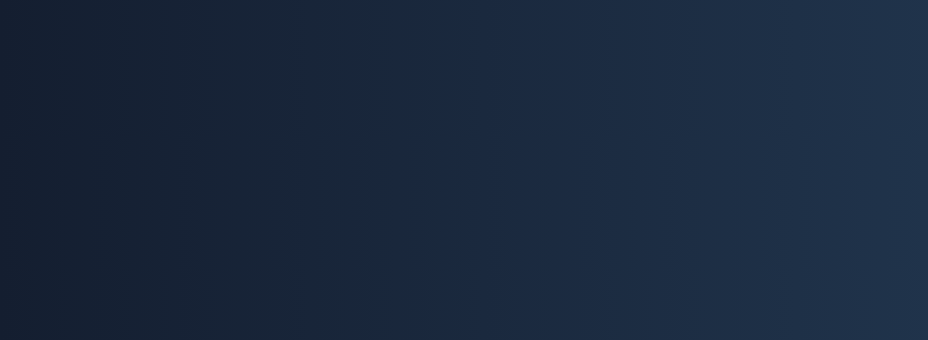
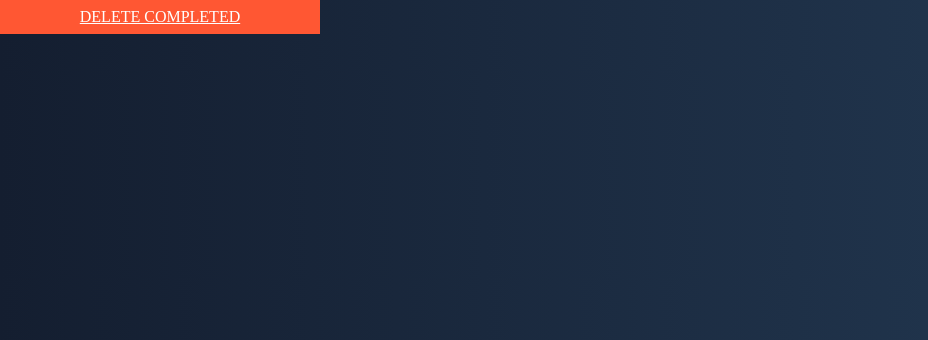
Before and after one commit to aesavas/simpleTodoApp, a Flask app: page / in a window 1280 px wide. Shown: the part 135-475 px from the top of the page, without its empty margins (0-928 px from the left). Run offline with Flask 2, Linux system fonts and the light colour scheme; data that the repository does not hold is empty; some libraries are stand-ins or nearby versions.

Commit message:
Delete completed function has been added.

```diff
--- a/app.py
+++ b/app.py
@@ -22,3 +22,8 @@ def add_todo():
 def complete(oid):
     todo = todos.update_one({'_id': ObjectId(oid)}, {'$set':{'completed':True}})
     return redirect(url_for('index'))
+
+@app.route("/delete-completed")
+def deleteCompleted():
+    deleted = todos.delete_many({'completed':True})
+    return redirect(url_for('index'))
--- a/templates/index.html
+++ b/templates/index.html
@@ -14,8 +14,11 @@
             <button type="submit" class="addBtn">ADD</button>
         </div>
     </form>
+    <div>
+        <a href="{{ url_for('deleteCompleted')}}" class="deleteBtn">DELETE COMPLETED</a>
+    </div>
 
-
+<br><br><br><br>
 <ul id="myUL">
     {% for todo in todos %}
         <a href="{{ url_for('complete', oid=todo._id) }}">
```
